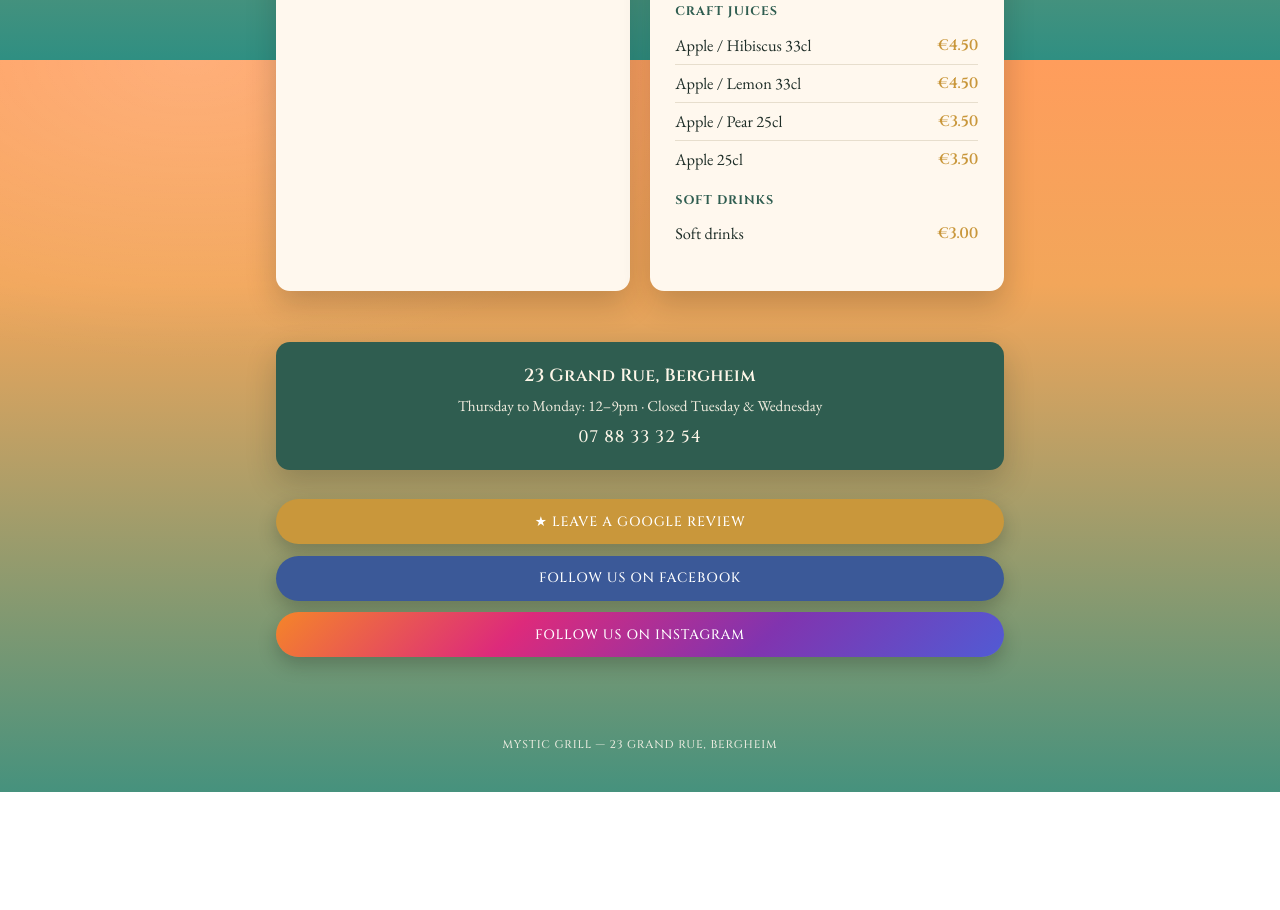
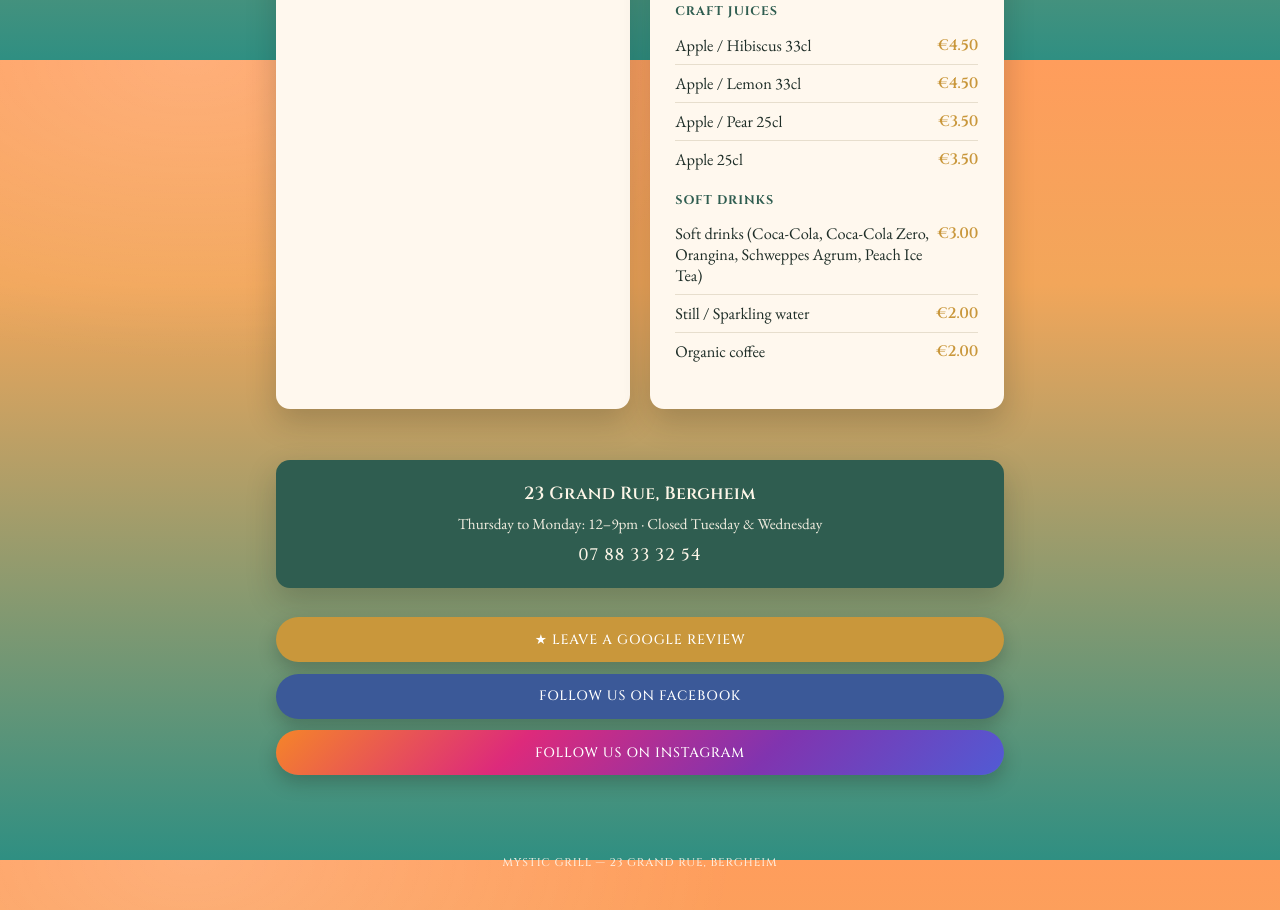
Before and after one commit to sourisseauromain-commits/mystic-grill-menu, a plain HTML site: page index.html in a window 1280 px wide. Shown: the part 2340-3250 px from the top of the page. Before the commit the page ends 3132 px from the top, so only its background shows below. Drawn offline with nearby package versions, Linux system fonts and the light colour scheme.

Commit message:
Add files via upload

```diff
--- a/index.html
+++ b/index.html
@@ -291,7 +291,7 @@ fr:{
         {label:"Cidre local bio (« La ferme sans nom » 68)", rows:[["Bouteille 33cl, 6,5°","5,00 €"]]},
         {label:"Vins", rows:[["Vin naturel bio « La ferme sans nom » (3 cépages, traction animale) — Verre","5,00 €"],["Vin naturel bio « La ferme sans nom » — Bouteille","25,00 €"],["Riesling, Cave Meyer (Bergheim) — Verre","5,00 €"],["Riesling, Cave Meyer (Bergheim) — Bouteille","25,00 €"],["Gewürztraminer bio, Cave Meyer (Bergheim) — Verre","5,00 €"],["Gewürztraminer bio, Cave Meyer (Bergheim) — Bouteille","25,00 €"]]},
         {label:"Jus artisanaux", rows:[["Pomme / Hibiscus 33cl","4,50 €"],["Pomme / Citron 33cl","4,50 €"],["Pomme / Poire 25cl","3,50 €"],["Pomme 25cl","3,50 €"]]},
-        {label:"Softs", rows:[["Softs","3,00 €"]]}
+        {label:"Softs", rows:[["Softs (Coca-Cola, Coca-Cola Zéro, Orangina, Schweppes Agrum, Ice Tea Pêche)","3,00 €"],["Eau plate / Eau gazeuse","2,00 €"],["Café bio","2,00 €"]]}
       ]}
   },
   info:{addr:"23 Grand Rue, Bergheim", hours:"Jeudi à Lundi : 12h–21h · Fermé le mardi et le mercredi", phone:"07 88 33 32 54"},
@@ -332,7 +332,7 @@ en:{
         {label:"Local organic cider (“La ferme sans nom” 68)", rows:[["Bottle 33cl, 6.5°","€5.00"]]},
         {label:"Wines", rows:[["Natural organic wine “La ferme sans nom” (3 grape varieties, animal traction) — Glass","€5.00"],["Natural organic wine “La ferme sans nom” — Bottle","€25.00"],["Riesling, Cave Meyer (Bergheim) — Glass","€5.00"],["Riesling, Cave Meyer (Bergheim) — Bottle","€25.00"],["Organic Gewürztraminer, Cave Meyer (Bergheim) — Glass","€5.00"],["Organic Gewürztraminer, Cave Meyer (Bergheim) — Bottle","€25.00"]]},
         {label:"Craft juices", rows:[["Apple / Hibiscus 33cl","€4.50"],["Apple / Lemon 33cl","€4.50"],["Apple / Pear 25cl","€3.50"],["Apple 25cl","€3.50"]]},
-        {label:"Soft drinks", rows:[["Soft drinks","€3.00"]]}
+        {label:"Soft drinks", rows:[["Soft drinks (Coca-Cola, Coca-Cola Zero, Orangina, Schweppes Agrum, Peach Ice Tea)","€3.00"],["Still / Sparkling water","€2.00"],["Organic coffee","€2.00"]]}
       ]}
   },
   info:{addr:"23 Grand Rue, Bergheim", hours:"Thursday to Monday: 12–9pm · Closed Tuesday & Wednesday", phone:"07 88 33 32 54"},
@@ -373,7 +373,7 @@ de:{
         {label:"Lokaler Bio-Cidre („La ferme sans nom“ 68)", rows:[["Flasche 33cl, 6,5°","5,00 €"]]},
         {label:"Weine", rows:[["Naturwein bio „La ferme sans nom“ (3 Rebsorten, Pferdearbeit) — Glas","5,00 €"],["Naturwein bio „La ferme sans nom“ — Flasche","25,00 €"],["Riesling, Weingut Meyer (Bergheim) — Glas","5,00 €"],["Riesling, Weingut Meyer (Bergheim) — Flasche","25,00 €"],["Bio-Gewürztraminer, Weingut Meyer (Bergheim) — Glas","5,00 €"],["Bio-Gewürztraminer, Weingut Meyer (Bergheim) — Flasche","25,00 €"]]},
         {label:"Handwerkliche Säfte", rows:[["Apfel / Hibiskus 33cl","4,50 €"],["Apfel / Zitrone 33cl","4,50 €"],["Apfel / Birne 25cl","3,50 €"],["Apfel 25cl","3,50 €"]]},
-        {label:"Softdrinks", rows:[["Softdrinks","3,00 €"]]}
+        {label:"Softdrinks", rows:[["Softdrinks (Coca-Cola, Coca-Cola Zero, Orangina, Schweppes Agrum, Pfirsich Ice Tea)","3,00 €"],["Stilles / Sprudelndes Wasser","2,00 €"],["Bio-Kaffee","2,00 €"]]}
       ]}
   },
   info:{addr:"23 Grand Rue, Bergheim", hours:"Donnerstag bis Montag: 12–21 Uhr · Dienstag & Mittwoch geschlossen", phone:"07 88 33 32 54"},
```
